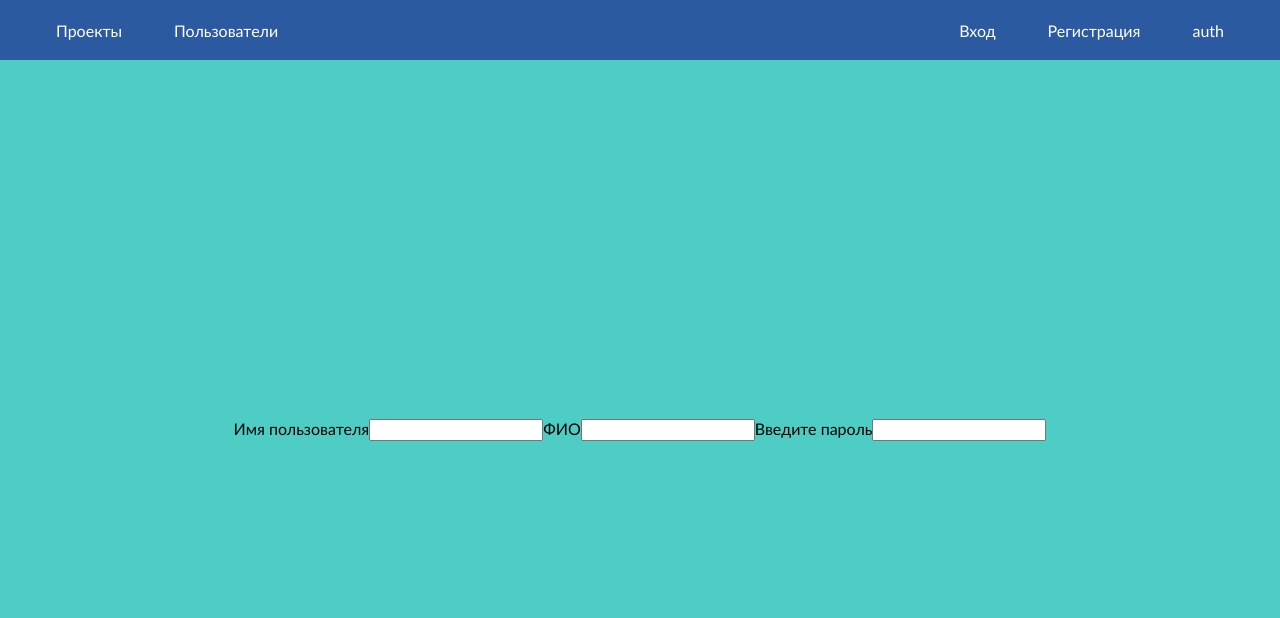
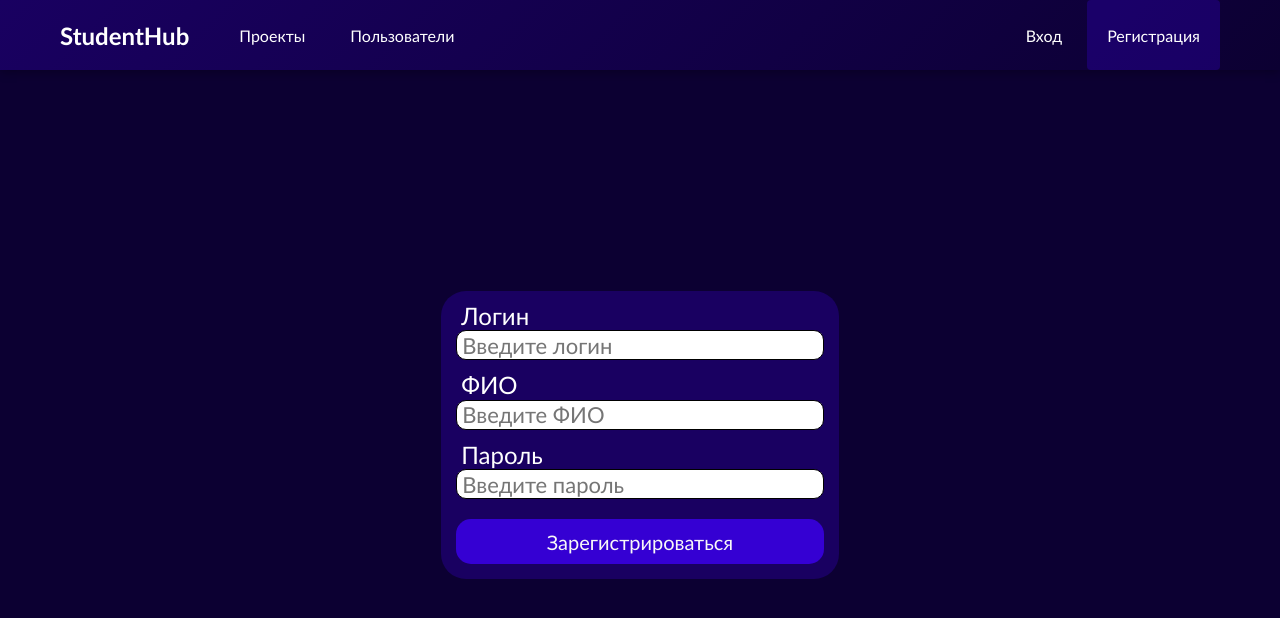
Before and after one commit to PotatoForevaa/StudentHub, a React (Vite) app in the folder studenthub.web/: page /registration in a window 1280 px wide. Shown: the top 618 px of the page. Built offline with nearby package versions, Linux system fonts and the light colour scheme; no server answers.

Commit message:
мучу ts

```diff
--- a/studenthub.web/src/components/Header.jsx
+++ b/studenthub.web/src/components/Header.jsx
@@ -1,64 +1,131 @@
-import { Link } from "react-router-dom";
+import { NavLink } from "react-router-dom";
 import { styled } from "styled-components";
 
 export const Header = () => {
   const Header = styled.header`
-    background: #2C5AA0;
-    padding: 0 20px;
+  background: linear-gradient(135deg, #190061 0%, #0C0032 100%);
+  box-shadow: 0 2px 10px rgba(0, 0, 0, 0.3);
+  position: sticky;
+  top: 0;
+  z-index: 1000;
 `;
 
 const Nav = styled.nav`
   display: flex;
+  align-items: center;
   justify-content: space-between;
-    align-items: center;
+  margin: 0 50px;
+  height: 70px;
   max-width: 1200px;
   margin: 0 auto;
-    height: 60px;
+  padding: 0 20px;
 `;
 
 const Ul = styled.ul`
   list-style-type: none;
   display: flex;
-    gap: 20px;
   margin: 0;
   padding: 0;
+  height: 100%;
+  gap: 5px;
 `;
 
-  const NavLink = styled(Link)`
-    color: white;
+const Li = styled.li`
+  height: 100%;
+  display: flex;
+  align-items: center;
+`;
+
+const NavLinkStyled = styled(NavLink)`
+  color: #FFFFFF;
   text-decoration: none;
-    padding: 8px 16px;
+  height: 100%;
+  padding: 0 20px;
+  display: flex;
+  align-items: center;
+  font-weight: 500;
+  font-size: 16px;
+  transition: all 0.3s ease;
   border-radius: 4px;
-    transition: background 0.3s;
+  position: relative;
+  white-space: nowrap;
 
   &:hover {
-      background: #2C5AA0;
+    background: rgba(53, 0, 211, 0.2);
+    color: #FFFFFF;
+    transform: translateY(-1px);
   }
+
+  &.active {
+    background: rgba(53, 0, 211, 0.3);
+    color: #FFFFFF;
+  }
+
+  &::after {
+    content: '';
+    position: absolute;
+    bottom: 0;
+    left: 50%;
+    width: 0;
+    height: 2px;
+    background: #3500D3;
+    transition: all 0.3s ease;
+    transform: translateX(-50%);
+  }
+
+  &:hover::after {
+    width: 80%;
+  }
+`;
+
+const Logo = styled.div`
+  font-size: 24px;
+  font-weight: bold;
+  color: #FFFFFF;
+  margin-right: 30px;
+
+  span {
+    color: #3500D3;
+  }
+`;
+
+const LeftSection = styled.div`
+  display: flex;
+  align-items: center;
+  height: 100%;
+`;
+
+const RightSection = styled.div`
+  display: flex;
+  align-items: center;
+  height: 100%;
 `;
 
 return (
   <Header>
     <Nav>
+      <LeftSection>
+        <Logo>StudentHub</Logo>
         <Ul>
-          <li>
-            <NavLink to="projects">Проекты</NavLink>
-          </li>
-          <li>
-            <NavLink to="users">Пользователи</NavLink>
-          </li>
+          <Li>
+            <NavLinkStyled to="projects" className={({ isActive }) => isActive ? "active" : ""}>Проекты</NavLinkStyled>
+          </Li>
+          <Li>
+            <NavLinkStyled to="users" className={({ isActive }) => isActive ? "active" : ""}>Пользователи</NavLinkStyled>
+          </Li>
         </Ul>
+      </LeftSection>
 
+      <RightSection>
         <Ul>
-          <li>
-            <NavLink to="login">Вход</NavLink>
-          </li>
-          <li>
-            <NavLink to="registration">Регистрация</NavLink>
-          </li>
-          <li>
-            <NavLink to="auth">auth</NavLink>
-          </li>
+          <Li>
+            <NavLinkStyled to="login" className={({ isActive }) => isActive ? "active" : ""}>Вход</NavLinkStyled>
+          </Li>
+          <Li>
+            <NavLinkStyled to="registration" className={({ isActive }) => isActive ? "active" : ""}>Регистрация</NavLinkStyled>
+          </Li>
         </Ul>
+      </RightSection>
     </Nav>
   </Header>
 );
--- a/studenthub.web/src/components/Registration.jsx
+++ b/studenthub.web/src/components/Registration.jsx
@@ -1,33 +1,49 @@
 import { useState } from "react";
-import { authService } from "../services/api/authService";
+import { useAuth } from "../hooks/useAuth";
+import { useNavigate } from "react-router-dom";
+import { AuthForm } from "./authForm";
 
 export const Registration = () => {
   const [username, setUsername] = useState("");
   const [fullName, setFullName] = useState("");
   const [password, setPassword] = useState("");
+  const { register } = useAuth();
+  const navigate = useNavigate();
 
   const handleRegistration = async (e) => {
     e.preventDefault();
-    await authService.register(username, password, fullName);
+    const result = await register(username, password, fullName);
+
+    if (result.success) {
+      navigate("/dashboard");
+    } else {
+      alert(result.error);
+    }
   };
 
   return (
-    <form onSubmit={handleRegistration}>
-      <label>Имя пользователя</label>
-      <input
-        value={username}
-        onChange={(e) => setUsername(e.target.value)}
-      ></input>
-      <label>ФИО</label>
-      <input
-        value={fullName}
-        onChange={(e) => setFullName(e.target.value)}
-      ></input>
-      <label>Введите пароль</label>
-      <input
-        value={password}
-        onChange={(e) => setPassword(e.target.value)}
-      ></input>
-    </form>
+    <AuthForm
+      buttonText="Зарегистрироваться"
+      onSubmit={handleRegistration}
+      fields={[
+        {
+          name: "Логин",
+          type: "text",
+          placeholder: "Введите логин",
+          onChange: (e) => setUsername(e.target.value)
+        },
+        {
+          name: "ФИО",
+          type: "text",
+          placeholder: "Введите ФИО",
+          onChange: (e) => setFullName(e.target.value)
+        },
+        {
+          name: "Пароль",
+          type: "password",
+          placeholder: "Введите пароль",
+          onChange: (e) => setPassword(e.target.value)
+        },
+      ]}/>
   );
 };
--- a/studenthub.web/src/components/App.jsx
+++ b/studenthub.web/src/components/app.tsx
@@ -1,10 +1,11 @@
-import { Login } from "./login.jsx";
-import { Header } from "./header.jsx";
+import { Login } from "./login";
+import { Header } from "./header";
 import { BrowserRouter, Routes, Route } from "react-router-dom";
-import { Registration } from "./registration.jsx";
-import { AuthForm } from "./authForm.jsx";
+import { Registration } from "./registration";
+import { AuthForm } from "./authForm";
 import { styled } from "styled-components";
 import { createGlobalStyle } from "styled-components";
+import React from 'react';
 
 function App() {
   const GlobalStyles = createGlobalStyle`
@@ -30,24 +31,23 @@ function App() {
     display: flex;
     justify-content: center;
     align-items: center;
-    background: #4ECDC4;
+    background: #0C0032;
   `;
 
   return (
-    <>
+    <BrowserRouter>
       <GlobalStyles />
       <AppContainer>
         <Header />
         <MainContent>
           <Routes>
             <Route path="/" element={<Login />} />
-            <Route path="login" element={<Login />} />
-            <Route path="registration" element={<Registration />} />
-            <Route path="auth" element={<AuthForm />} />
+            <Route path="/login" element={<Login />} />
+            <Route path="/registration" element={<Registration />} />
           </Routes>
         </MainContent>
       </AppContainer>
-    </>
+    </BrowserRouter>
   );
 }
 
--- a/studenthub.web/src/components/authForm.jsx
+++ b/studenthub.web/src/components/authForm.jsx
@@ -1,6 +1,6 @@
 import { styled } from "styled-components";
 const Form = styled.div`
-  background: #f8f9fa;
+  background: #190061;
   max-width: 500px;
   border-radius: 25px;
   padding: 10px 15px 15px 15px;
@@ -8,7 +8,7 @@ const Form = styled.div`
 `;
 
 const Label = styled.label`
-  color: #212529;
+  color: #FFFFFF;
   margin: 0 0 0 5px;
 `;
 
@@ -17,7 +17,7 @@ const Input = styled.input`
   width: 100%;
   border-radius: 10px;
   height: 30px;
-  font-size: 24px;
+  font-size: 22px;
   margin-bottom: 10px;
   border: 1px solid;
   padding: 0 0 0 5px;
@@ -25,7 +25,7 @@ const Input = styled.input`
 
 const Button = styled.button`
   width: 100%;
-  background: #2c5aa0;
+  background: #3500D3;
   border: none;
   border-radius: 15px;
   height: 45px;
@@ -34,7 +34,8 @@ const Button = styled.button`
   margin: 10px 0 0 0;
 
   &:hover {
-    background: black;
+    background: #4A1AFF;
+    cursor: pointer;
   }
 `;
 
--- a/studenthub.web/src/components/main.jsx
+++ b/studenthub.web/src/components/main.jsx
@@ -1,12 +1,10 @@
-import { StrictMode } from 'react'
-import { createRoot } from 'react-dom/client'
-import App from './app.jsx'
-import { BrowserRouter } from 'react-router-dom'
+import { StrictMode } from "react";
+import { createRoot } from "react-dom/client";
+import App from "./app.jsx";
+import { BrowserRouter } from "react-router-dom";
 
-createRoot(document.getElementById('root')).render(
+createRoot(document.getElementById("root")).render(
   <StrictMode>
-      <BrowserRouter>
-          <App />
-      </BrowserRouter>
+    <App />
   </StrictMode>
-)
+);
```
Also changed, not shown: studenthub.web/package.json (+9 -4 lines), studenthub.web/src/tsconfig.json (added, +20 -0 lines), 1 other file (tests, documents, lock files or other folders). Lines whose indentation alone changed are shown as unchanged.
